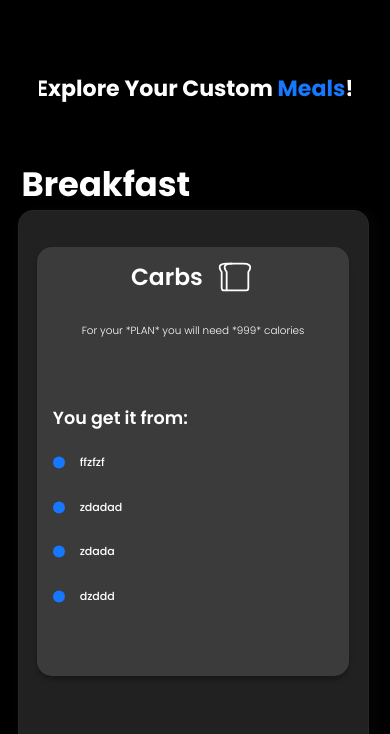
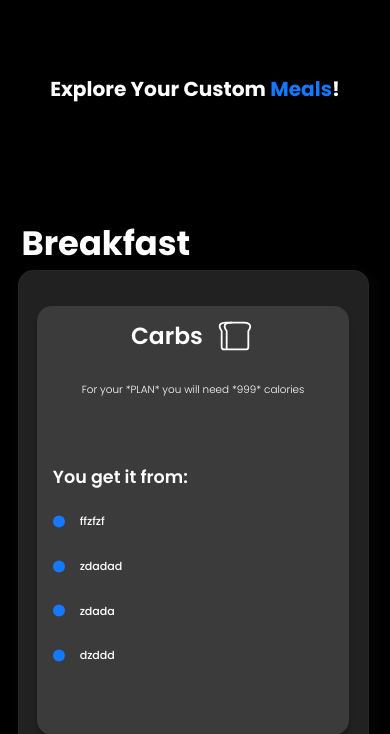
Before and after one commit to OussamaDaachi24/GymBro, a PHP site: page /html/MyMeals.html in a window 390 px wide. Shown: the part 84-818 px from the top of the page. Run offline with PHP 8.4, Linux system fonts and the light colour scheme.

Commit message:
adjusting Mymeals Title

```diff
--- a/frontend/css/MyMeals.css
+++ b/frontend/css/MyMeals.css
@@ -153,11 +153,13 @@ span {
         align-items: center;
     }
     .Title{
+        text-align: center;
         width: 80%;
-        font-size: 170%;
+        font-size: 300%;
         margin-left:10%;
         margin-top: 3vh;
-        margin-bottom: 8vh;
+        margin-bottom: 15vh;
+        white-space: normal;
     }
     .main-card-text-container{
         height: 1700px;
@@ -175,3 +177,8 @@ span {
         padding-bottom: 10%;
     }
 }
+@media (max-width: 400px){
+    .Title{
+        font-size: 155%;
+    }
+}
```
